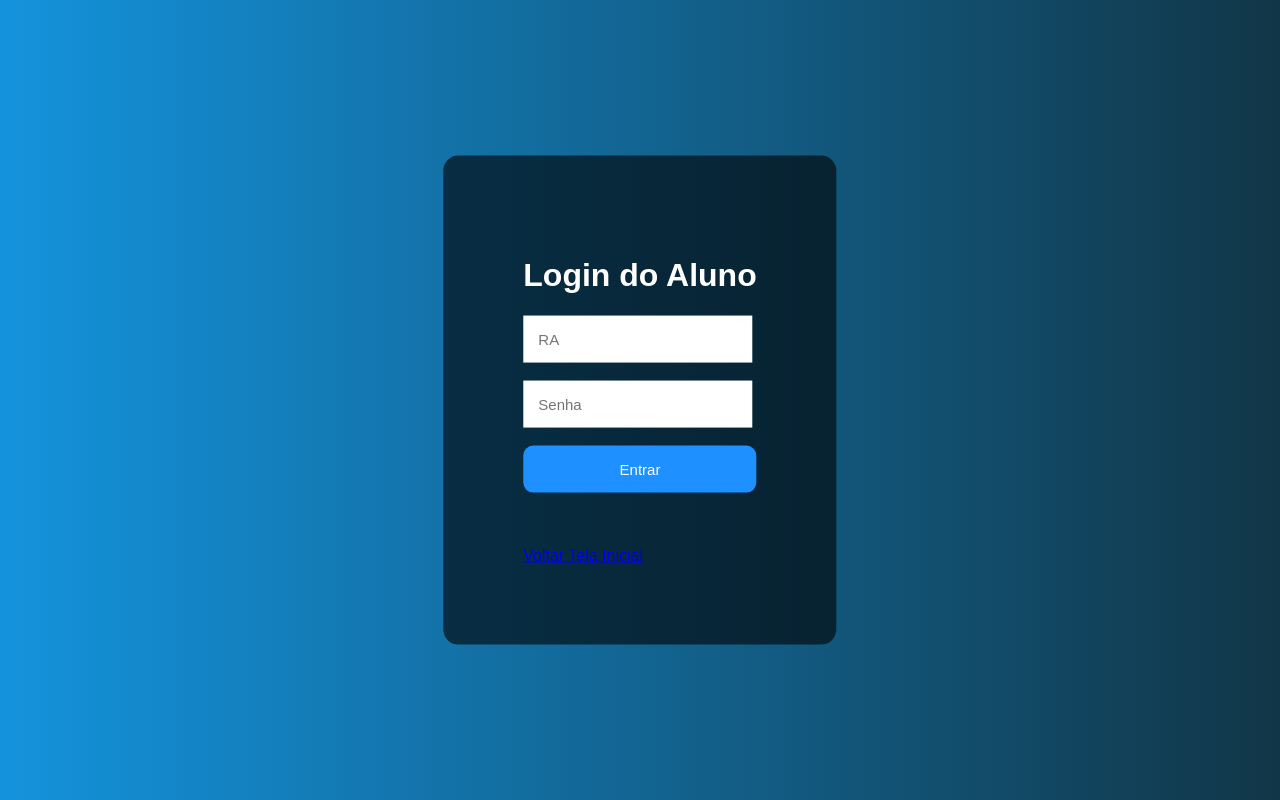
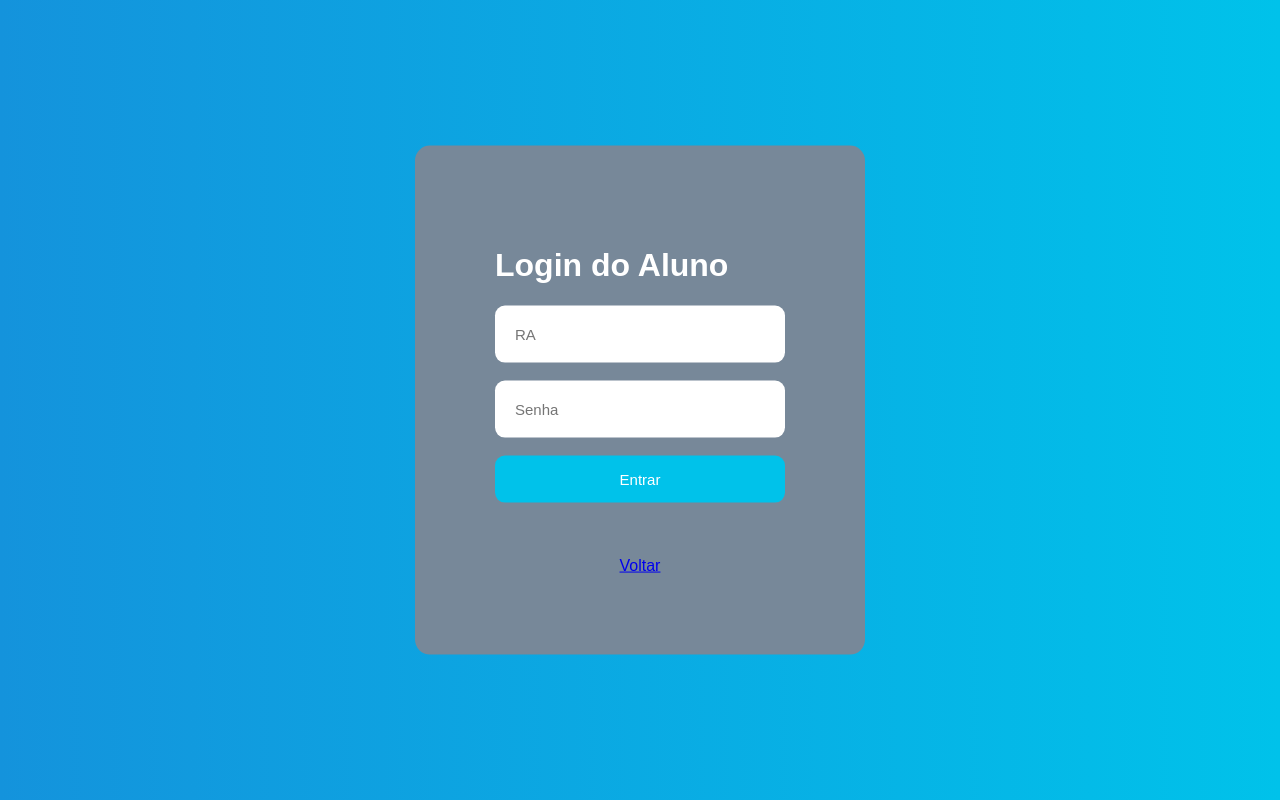
Before and after one commit to BrunaMarques1612/TCC, a PHP site: page /login-aluno.php in a window 1280 px wide. Run offline with PHP 8.4, Linux system fonts and the light colour scheme.

Commit message:
Add files via upload

```diff
--- a/web/login-aluno.php
+++ b/web/login-aluno.php
@@ -9,11 +9,11 @@
     <style>
         body {
             font-family: Arial, Helvetica, sans-serif;
-            background: linear-gradient(to right, rgb(20, 147, 220), rgb(17, 54, 71));
+            background: linear-gradient(to right, rgb(20, 147, 220), #00c2ea);
         }
 
         div {
-            background-color: rgba(0, 0, 0, 0.6);
+            background-color: lightslategrey;
             position: absolute;
             top: 50%;
             left: 50%;
@@ -24,14 +24,16 @@
         }
 
         input {
-            padding: 15px;
+            padding: 20px;
+            width: 250px;
             border: none;
+            border-radius: 10px;
             outline: none;
             font-size: 15px;
         }
 
         .inputSubmit {
-            background-color: dodgerblue;
+            background-color: #00c2ea;
             border: none;
             padding: 15px;
             width: 100%;
@@ -42,7 +44,7 @@
         }
 
         .inputSubmit:hover {
-            background-color: deepskyblue;
+            background-color: rgb(20, 147, 220);
             cursor: pointer;
         }
     </style>
@@ -60,7 +62,7 @@
         </form>
         <br><br><br>
 
-            <a href="index.php"> Voltar Tela Inicial</a>
+            <center><a href="index.php"> Voltar</a></center>
 
     </div>
 </body>
```
Also changed, not shown: web/login-professor.php (+9 -6 lines).
